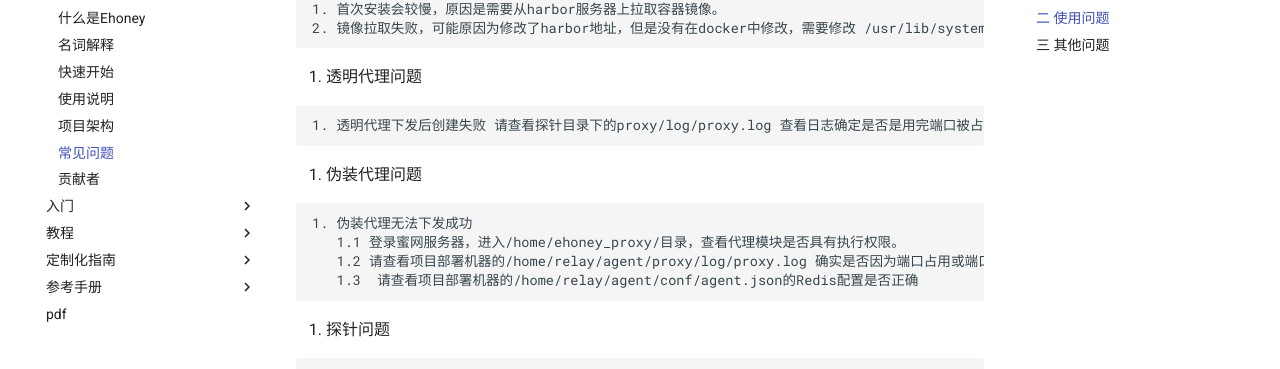
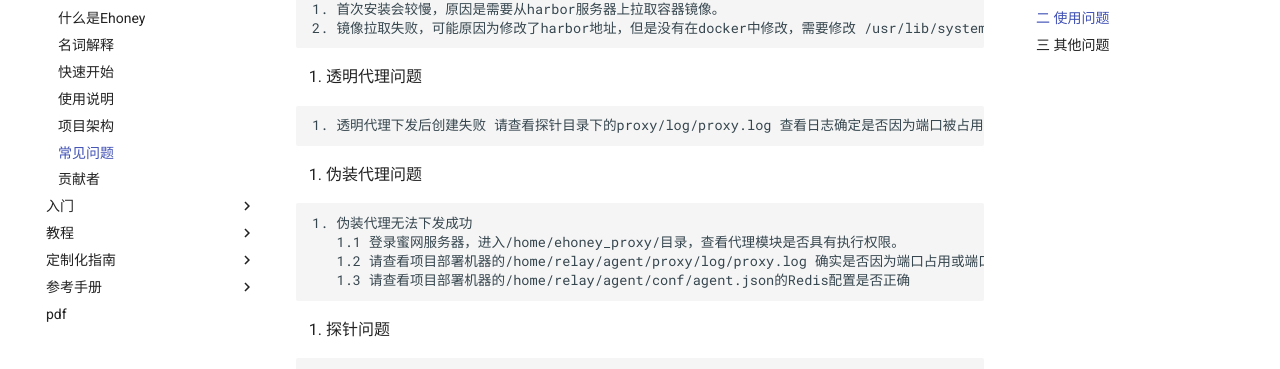
Before and after one commit to seccome/Ehoney, an MkDocs documentation site: the page built from doc/Introduction/CommonProblem.md, in a window 1280 px wide and 900 px high, scrolled down 597 px. Shown: the part 144-513 px from the top of the window. Built offline with MkDocs 1.6.1 and Material for MkDocs 9.7.7, drawn with Linux system fonts in a browser that asks for light colours.

Commit message:
Update CommonProblem.md

````diff
--- a/doc/Introduction/CommonProblem.md
+++ b/doc/Introduction/CommonProblem.md
@@ -37,7 +37,7 @@
 2. 透明代理问题
 
 ```
-1. 透明代理下发后创建失败 请查看探针目录下的proxy/log/proxy.log 查看日志确定是否是用完端口被占用导致
+1. 透明代理下发后创建失败 请查看探针目录下的proxy/log/proxy.log 查看日志确定是否因为端口被占用导致的。
 ```
 
 3. 伪装代理问题
@@ -46,7 +46,7 @@
 1. 伪装代理无法下发成功
    1.1 登录蜜网服务器，进入/home/ehoney_proxy/目录，查看代理模块是否具有执行权限。
    1.2 请查看项目部署机器的/home/relay/agent/proxy/log/proxy.log 确实是否因为端口占用或端口过大导致。
-   1.3  请查看项目部署机器的/home/relay/agent/conf/agent.json的Redis配置是否正确
+   1.3 请查看项目部署机器的/home/relay/agent/conf/agent.json的Redis配置是否正确
 ```
 
 4. 探针问题
````
